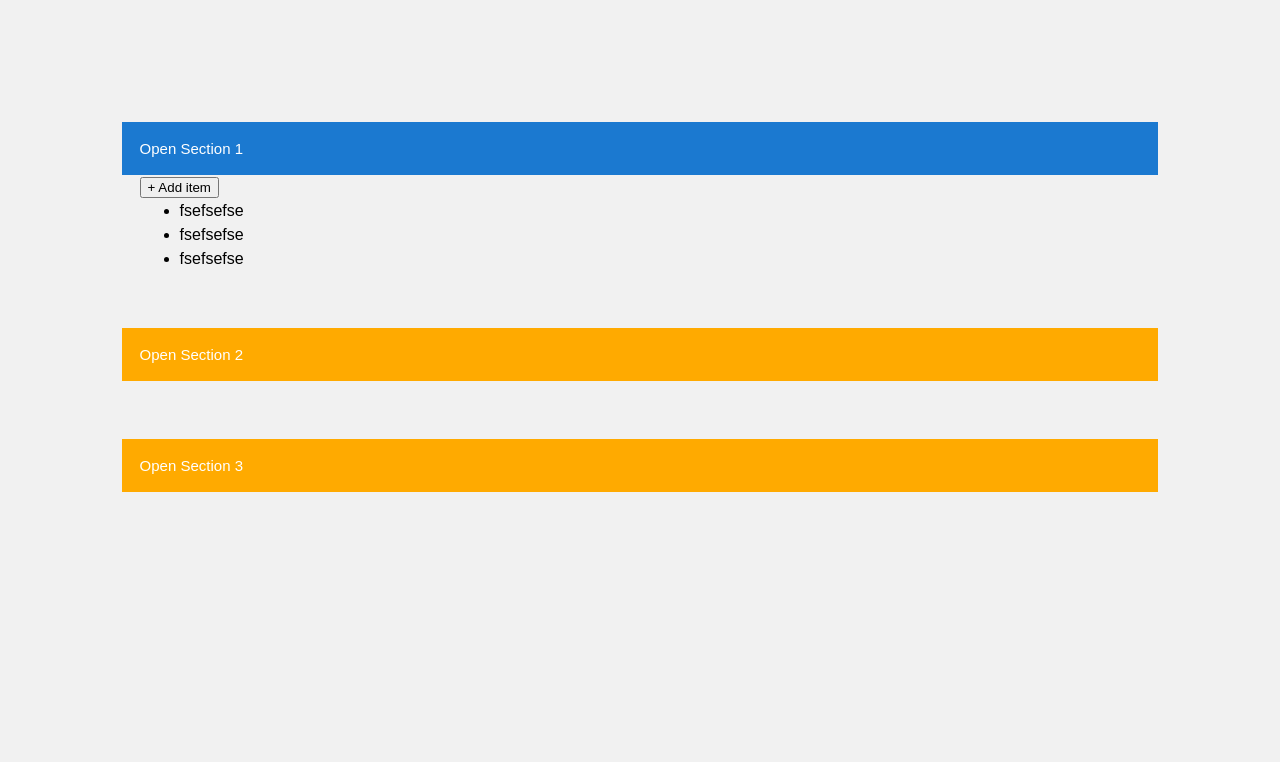
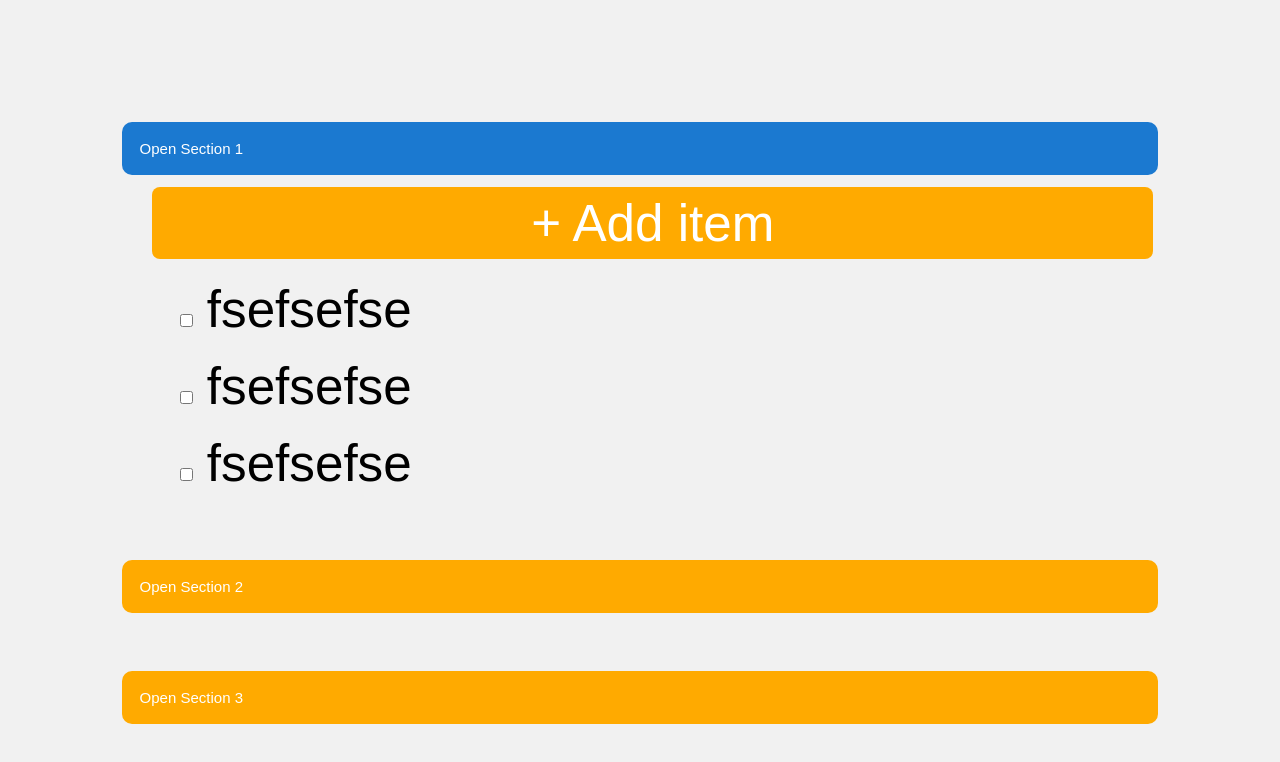
Before and after one commit to Bumbleebeezz/TheYearlyConsumptionList, a plain HTML site: page home.html in a window 1280 px wide. Both pictures are taken after a click on the button "Open Section 1". Drawn offline with Linux system fonts and the light colour scheme.

Commit message:
home page update

```diff
--- a/home.html
+++ b/home.html
@@ -6,6 +6,17 @@
   <title>Home</title>
   <link rel="stylesheet" href="style.css">
   <style>
+    .addBtn{
+      background-color: #ffaa00;
+      color: white;
+      width: 100%;
+      margin: 1vw;
+      padding: 0.5vw;
+      border-radius: 8px;
+      border: none;
+      font-size: 4vw;
+    }
+
     .collapsible {
       background-color: #ffaa00;
       color: white;
@@ -16,12 +27,13 @@
       text-align: left;
       outline: none;
       font-size: 15px;
+      border-radius: 10px;
+    }
+    .active, .collapsible:hover {
+      background-color: #1b79d0;
     }
     .category{
       margin: 5%;
-  }
-  .active, .collapsible:hover {
-    background-color: #1b79d0;
     }
 
     .content {
@@ -29,6 +41,13 @@
       display: none;
       overflow: hidden;
       background-color: #f1f1f1;
+    }
+    ul{
+      list-style-type: none;
+    }
+    li{
+
+      font-size: 4vw;
     }
   </style>
 </head>
@@ -40,13 +59,17 @@
   <div class="content">
     <button class="btn addBtn">+ Add item</button>
     <ul>
+
       <li>
+        <input type="checkbox">
         fsefsefse
       </li>
       <li>
+        <input type="checkbox">
         fsefsefse
       </li>
       <li>
+        <input type="checkbox">
         fsefsefse
       </li>
     </ul>
```
Lines whose indentation alone changed are shown as unchanged.
